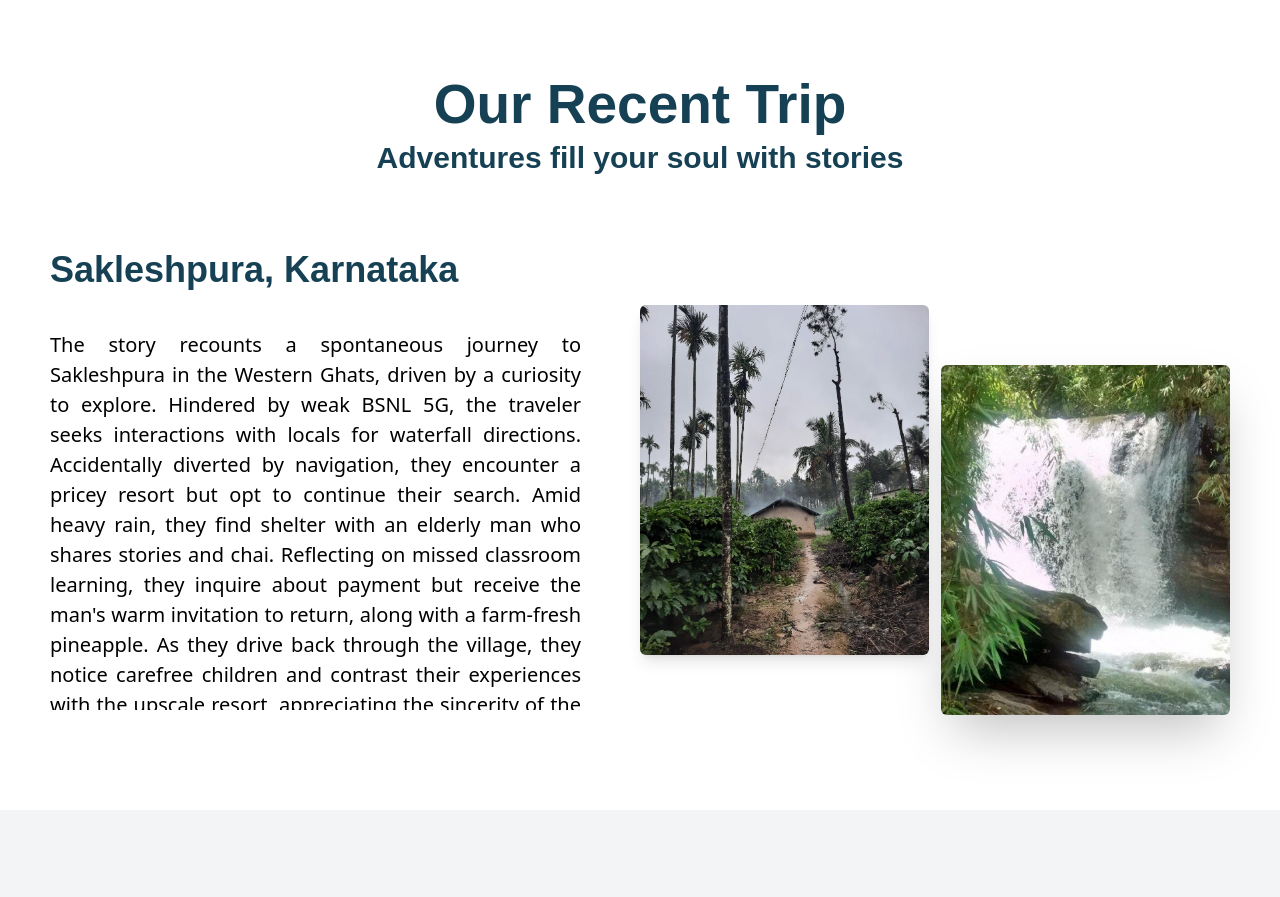
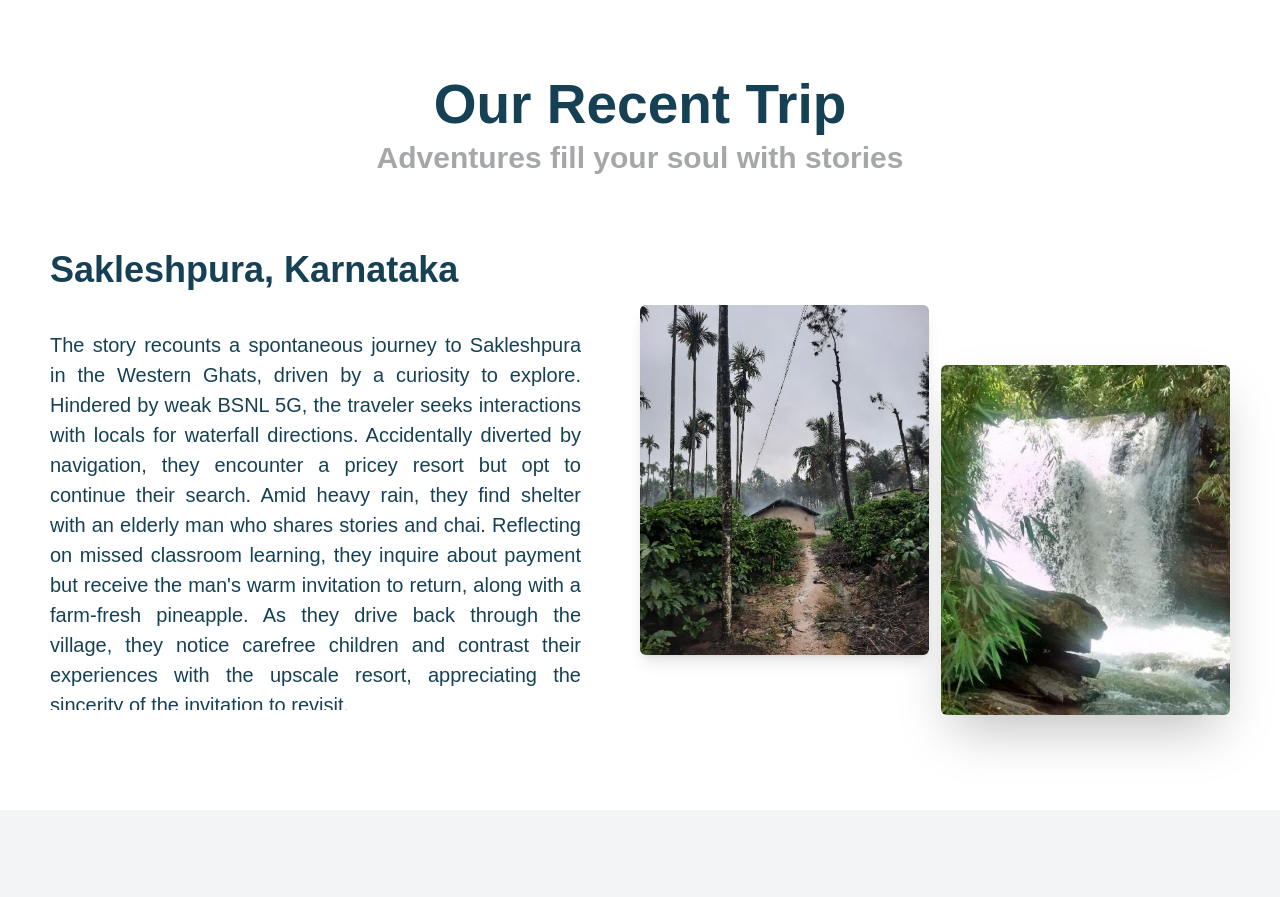
Before and after one commit to wethe-sage/landingSage, a React (Create React App) app: page / in a window 1280 px wide. Shown: the part 1560-2457 px from the top of the page. Built offline with nearby package versions, Linux system fonts and the light colour scheme.

Commit message:
updated recentTrip

```diff
--- a/src/Components/RecentTrip.js
+++ b/src/Components/RecentTrip.js
@@ -57,7 +57,7 @@ const RecentTrip = () => {
         variants={variants}
         animate={cursorVariant}
         />
-        <p className='titel heading text-[30px] text-[#164154]  relative text-center font-extrabold mb-[70px]'>
+        <p className='titel heading text-[30px] text-[#a5a7a8]  relative text-center font-extrabold mb-[70px]'>
           Adventures fill your soul with stories
         </p>
         </div>
@@ -66,7 +66,7 @@ const RecentTrip = () => {
           <div className='destiText w-[45%] text-start text-[20px] '>
             <h1 className='heading text-4xl font-bold text-[#164154]  mb-[30px] pb-[10px] '>Sakleshpura, Karnataka</h1>
             <p
-              className={`text-justify font-light ${showFullText ? 'block' : 'max-h-[380px] overflow-hidden'}`}
+              className={`text-justify font-light subHeading text-[#164154] ${showFullText ? 'block' : 'max-h-[380px] overflow-hidden'}`}
             >
               The story recounts a spontaneous journey to Sakleshpura in the Western Ghats, driven by a curiosity to
               explore. Hindered by weak BSNL 5G, the traveler seeks interactions with locals for waterfall directions.
```
